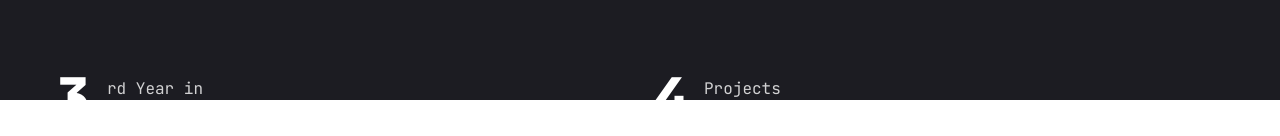
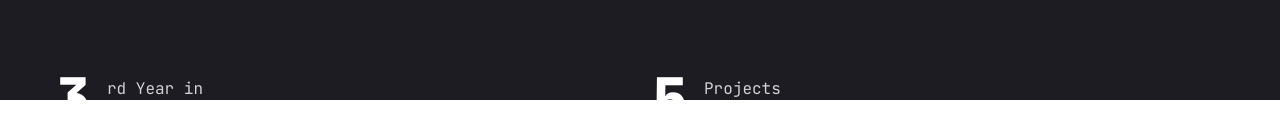
Before and after one commit to s1lent18/portfolio, a Next.js app: page / in a window 1280 px wide. Shown: the part 700-836 px from the top of the page. Built offline with nearby package versions, Linux system fonts and the light colour scheme.

Commit message:
Changes Made

```diff
--- a/components/Stats.jsx
+++ b/components/Stats.jsx
@@ -8,7 +8,7 @@ const stats = [
         text: "rd Year in University"
     },
     {
-        num: 4,
+        num: 5,
         text: "Projects Completed"
     }
 ]
```
